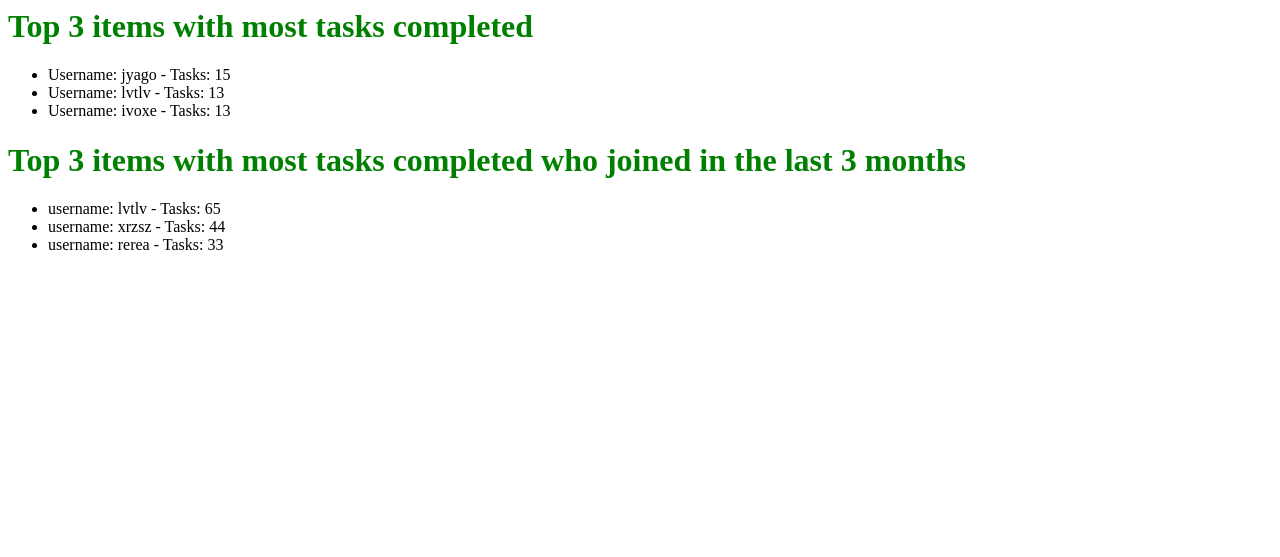
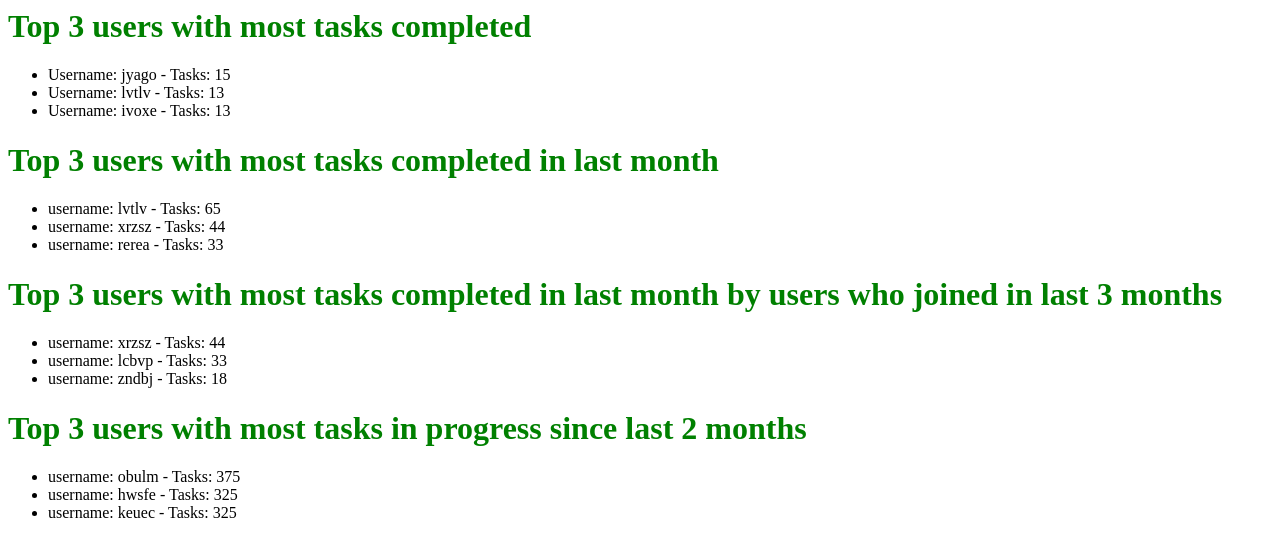
Before and after one commit to asamolion/django-todo, a Django app: page /todo/summary/ in a window 1280 px wide. Shown: the top 557 px of the page. Run offline with Django 3.2, Linux system fonts and the light colour scheme; a user stored in the database is signed in; data comes from the database, SQL or seed files in the repository; both versions use the stored data as it was after the commit.

Commit message:
added summaries (incomplete)

```diff
--- a/todo/templates/todo/summary.html
+++ b/todo/templates/todo/summary.html
@@ -2,16 +2,30 @@
 
 <link rel="stylesheet" type="text/css" href="{% static 'todo/style.css' %}" />
 
-<h1>Top 3 items with most tasks completed</h1>
+<h1>Top 3 users with most tasks completed</h1>
 <ul>
-    {% for item in most_completed %}
+    {% for item in all_time %}
         <li>Username: {{ item.username }} - Tasks: {{ item.todoitem__count }}</li>
     {% endfor %}
 </ul>
 
-<h1>Top 3 items with most tasks completed who joined in the last 3 months</h1>
+<h1>Top 3 users with most tasks completed in last month</h1>
 <ul>
-    {% for item in most_completed_in_last_month %}
+    {% for item in complete_last_month %}
         <li>username: {{ item.username }} - Tasks: {{ item.todoitem__count }}</li>
     {% endfor %}
 </ul>
+
+<h1>Top 3 users with most tasks completed in last month by users who joined in last 3 months</h1>
+<ul>
+    {% for item in complete_last_month_with_3_months %}
+        <li>username: {{ item.username }} - Tasks: {{ item.todoitem__count }}</li>
+    {% endfor %}
+</ul>
+
+<h1>Top 3 users with most tasks in progress since last 2 months</h1>
+<ul>
+    {% for item in inprogress_since_last_2_months %}
+        <li>username: {{ item.username }} - Tasks: {{ item.todoitem__count }}</li>
+    {% endfor %}
+</ul>
--- a/todo/views.py
+++ b/todo/views.py
@@ -1,5 +1,6 @@
-from datetime import datetime
+from datetime import datetime, timedelta, date
 import operator
+import random
 from collections import defaultdict
 
 from django.shortcuts import render
@@ -129,19 +130,35 @@ class SummaryView(LoginRequiredMixin, PermissionRequiredMixin, View):
         # Users with most completed tasks
         users = User.objects.filter(todoitem__status='complete').annotate(
             Count('todoitem')).order_by('-todoitem__count')[:3]
-        context['most_completed'] = users
-        for user in users:
-            print(user.todoitem__count)
+        context['all_time'] = users
         #################################
         # Users with most completed tasks who joined in the last 3 months
         current_month = timezone.make_aware(datetime.now())
-        one_month_ago = current_month.replace(month=(lambda m: m-1 if m > 1 else 12)(current_month.month))
-        print(current_month)
-        print(one_month_ago)
-        users = User.objects.filter(todoitem__status='complete').filter(todoitem__date_completed__gte=one_month_ago).annotate(
-            Count('todoitem')).order_by('-todoitem__count')[:3]
-        for user in users:
-            print(user.todoitem__count)
-        context['most_completed_in_last_month'] = users
+        # one_month_ago = current_month.replace(
+        #     month=(lambda m: m - 1 if m > 1 else 12)(current_month.month))
+        one_month_ago = current_month - timedelta(days=30)
+        users = User.objects.filter(
+            todoitem__status='complete').filter(
+                todoitem__date_completed__gte=one_month_ago).annotate(
+                    Count('todoitem')).order_by('-todoitem__count')[:3]
+        context['complete_last_month'] = users
+        #################################
+        # Users with most tasks completed in last month by users who joined
+        # within last 3 months list (top 3)
+        three_months_ago = current_month - timedelta(days=90)
+        users = User.objects.filter(date_joined__gte=three_months_ago).filter(
+            todoitem__status='complete').filter(
+                todoitem__date_completed__gte=one_month_ago).annotate(
+                    Count('todoitem')).order_by('-todoitem__count')[:3]
+        context['complete_last_month_with_3_months'] = users
+        #################################
+        # Users with most tasks in progress since last 2 months user list (top
+        # 3)
+        two_months_ago = current_month - timedelta(days=60)
+        users = User.objects.filter(
+            todoitem__date_created__gte=two_months_ago).filter(
+                todoitem__status='inprogress').annotate(
+                    Count('todoitem')).order_by('-todoitem__count')[:3]
+        context['inprogress_since_last_2_months'] = users
         #################################
         return render(request, self.template_name, context)
```
Also changed, not shown: todo/management/commands/load_dummy_data.py (+7 -1 lines), userlog.txt (+44 -0 lines), todosite/yourdatabasename.db.
